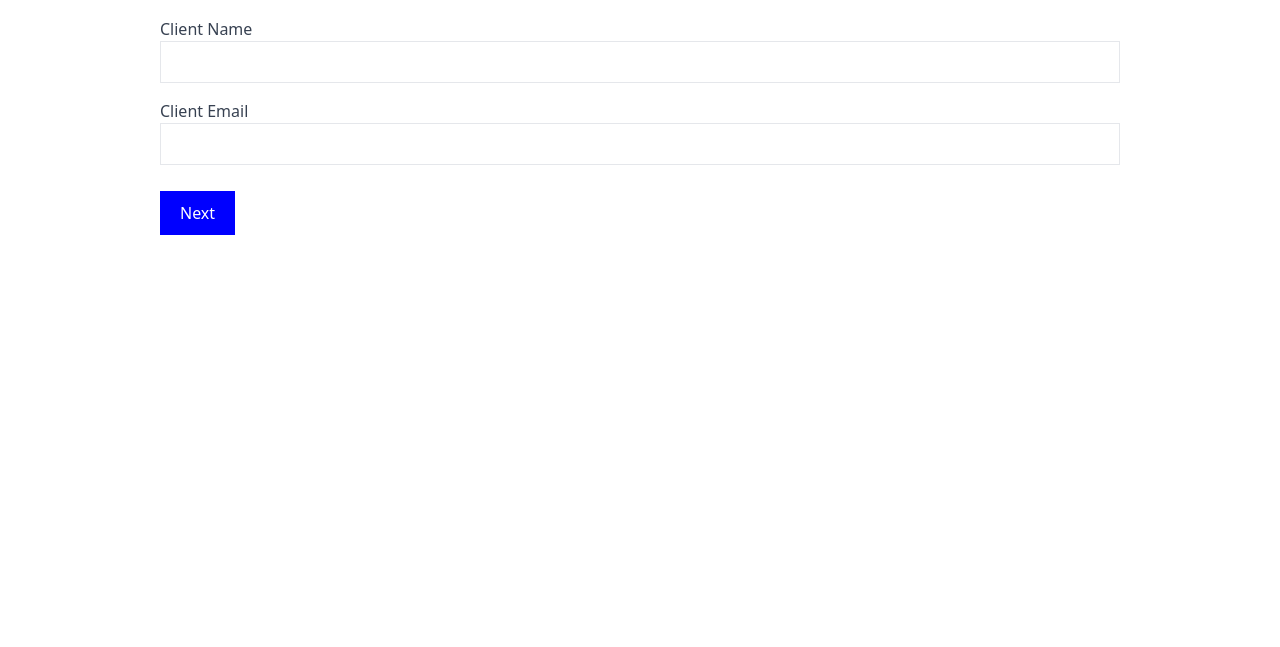
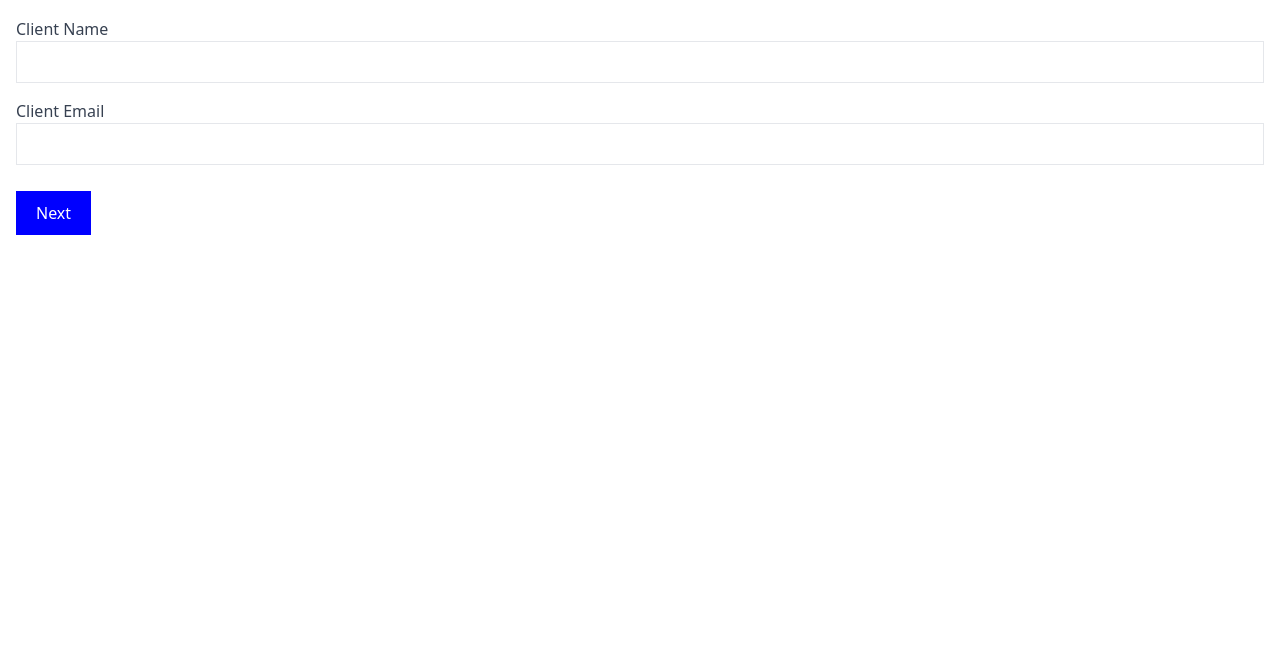
Before and after one commit to hiteshbhagwat007/invoice, a plain HTML site: page index.html in a window 1280 px wide. Shown: the part 153-800 px from the top of the page. Drawn offline with nearby package versions, Linux system fonts and the light colour scheme.

Commit message:
index.html

```diff
--- a/index.html
+++ b/index.html
@@ -7,7 +7,7 @@
     <script src="https://cdn.tailwindcss.com"></script>
     <link href="styles/custom.css" rel="stylesheet" />
   </head>
-  <body class="mr-36 ml-36 flex justify-center mt-10">
+  <body class="mr-36 md:mr-0 ml-36 md:ml-0 flex justify-center mt-10">
     <div id="app" class="container mx-auto p-4">
       <h1 class="text-2xl font-bold mb-4">Invoice Generator</h1>
       <div id="stepper" class="stepper">
```
